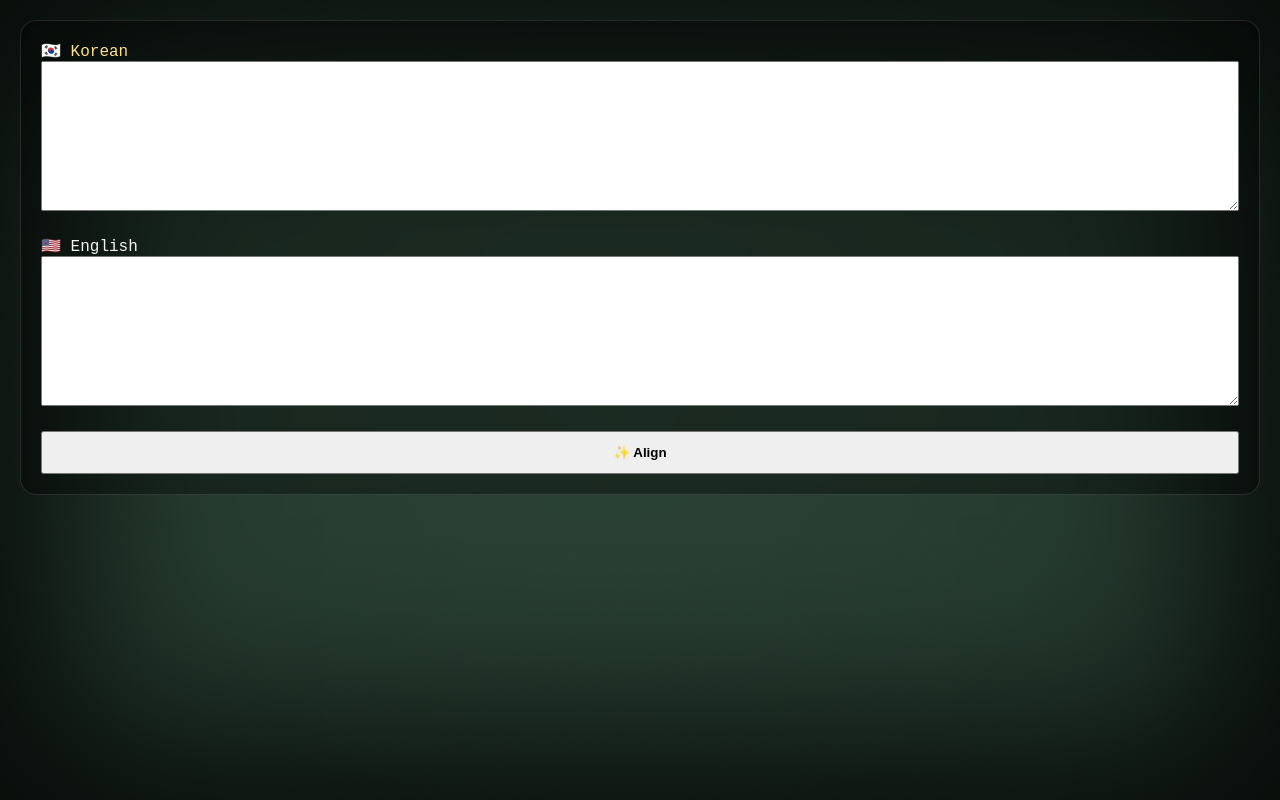
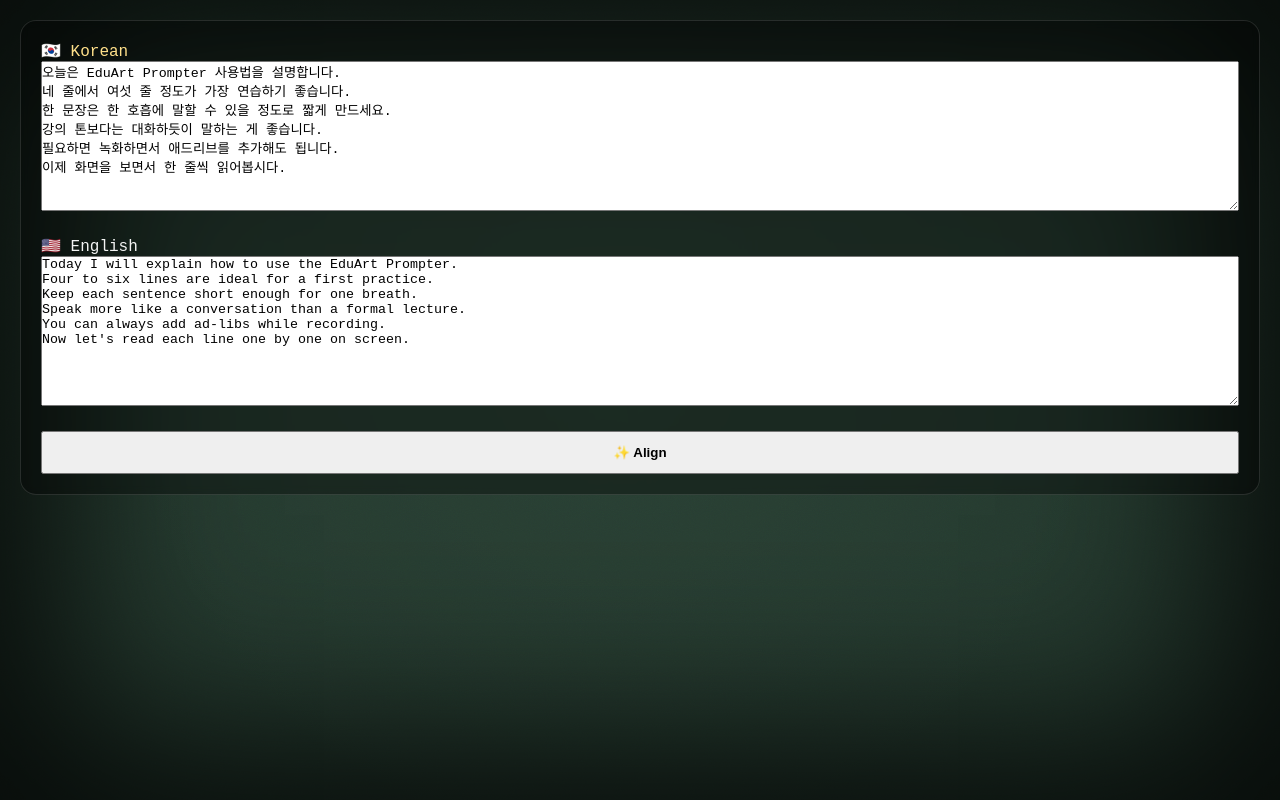
Before and after one commit to dtslib1979/dtslib-cloud-appstore, a React (Vite) app in the folder apps/eduart-aligner-v1/src/: page / in a window 1280 px wide. Built offline with nearby package versions, Linux system fonts and the light colour scheme.

Commit message:
feat: Add preset Korean/English sample text v8.4

```diff
--- a/apps/eduart-aligner-v1/src/App.jsx
+++ b/apps/eduart-aligner-v1/src/App.jsx
@@ -2,9 +2,23 @@ import { useState } from 'react';
 import SubtitlePlayer from './SubtitlePlayer';
 import './index.css';
 
+const PRESET_KOR = `오늘은 EduArt Prompter 사용법을 설명합니다.
+네 줄에서 여섯 줄 정도가 가장 연습하기 좋습니다.
+한 문장은 한 호흡에 말할 수 있을 정도로 짧게 만드세요.
+강의 톤보다는 대화하듯이 말하는 게 좋습니다.
+필요하면 녹화하면서 애드리브를 추가해도 됩니다.
+이제 화면을 보면서 한 줄씩 읽어봅시다.`;
+
+const PRESET_ENG = `Today I will explain how to use the EduArt Prompter.
+Four to six lines are ideal for a first practice.
+Keep each sentence short enough for one breath.
+Speak more like a conversation than a formal lecture.
+You can always add ad-libs while recording.
+Now let's read each line one by one on screen.`;
+
 export default function App() {
-  const [kor, setKor] = useState("");
-  const [eng, setEng] = useState("");
+  const [kor, setKor] = useState(PRESET_KOR);
+  const [eng, setEng] = useState(PRESET_ENG);
   const [data, setData] = useState(null);
   const [loading, setLoading] = useState(false);
   const [mode, setMode] = useState('input');
@@ -17,14 +31,14 @@ export default function App() {
     setLoading(true);
     try {
       const r = await fetch('/api/align', {
-        method:"POST",
-        headers:{ "Content-Type": "application/json" },
+        method: "POST",
+        headers: { "Content-Type": "application/json" },
         body: JSON.stringify({ kor_text: kor, eng_text: eng })
       });
       const j = await r.json();
       setData(j.data);
       if (j.data && j.data.length > 0) setMode('preview');
-    } catch(e) {
+    } catch (e) {
       alert("Error: " + e.message);
     }
     setLoading(false);
@@ -43,16 +57,11 @@ export default function App() {
   return (
     <div className="parksy-root">
       <div className="parksy-main">
-
         {mode === 'preview' && (
-          <button
-            onClick={() => setMode('input')}
-            style={{marginBottom:15, padding:"8px 12px"}}
-          >
+          <button onClick={() => setMode('input')} style={{marginBottom:15}}>
             ⬅️ 수정하기
           </button>
         )}
-
         <div className="parksy-panel">
           {mode === 'input' && (
             <>
@@ -62,14 +71,12 @@ export default function App() {
                 onChange={e => setKor(e.target.value)}
                 style={{ width:"100%", height:150, marginBottom:20 }}
               />
-
               <label className="parksy-eng">🇺🇸 English</label>
               <textarea
                 value={eng}
                 onChange={e => setEng(e.target.value)}
                 style={{ width:"100%", height:150, marginBottom:20 }}
               />
-
               <button
                 onClick={handleAlign}
                 disabled={loading}
@@ -79,29 +86,7 @@ export default function App() {
               </button>
             </>
           )}
-
-          {mode === 'preview' && data && (
-            <>
-              <button
-                onClick={() => setMode('player')}
-                style={{
-                  width:"100%", marginBottom:15,
-                  background:"#E11", color:"#fff", padding:12
-                }}>
-                ▶️ 재생
-              </button>
-
-              <div style={{color:"#fff"}}>첫 3줄 미리보기:</div>
-              {data.slice(0,3).map((row, idx)=>(
-                <div key={idx} style={{marginTop:10}}>
-                  <div className="parksy-kor">{row.kor}</div>
-                  <div className="parksy-eng">{row.eng}</div>
-                </div>
-              ))}
-            </>
-          )}
         </div>
-
       </div>
     </div>
   );
```
